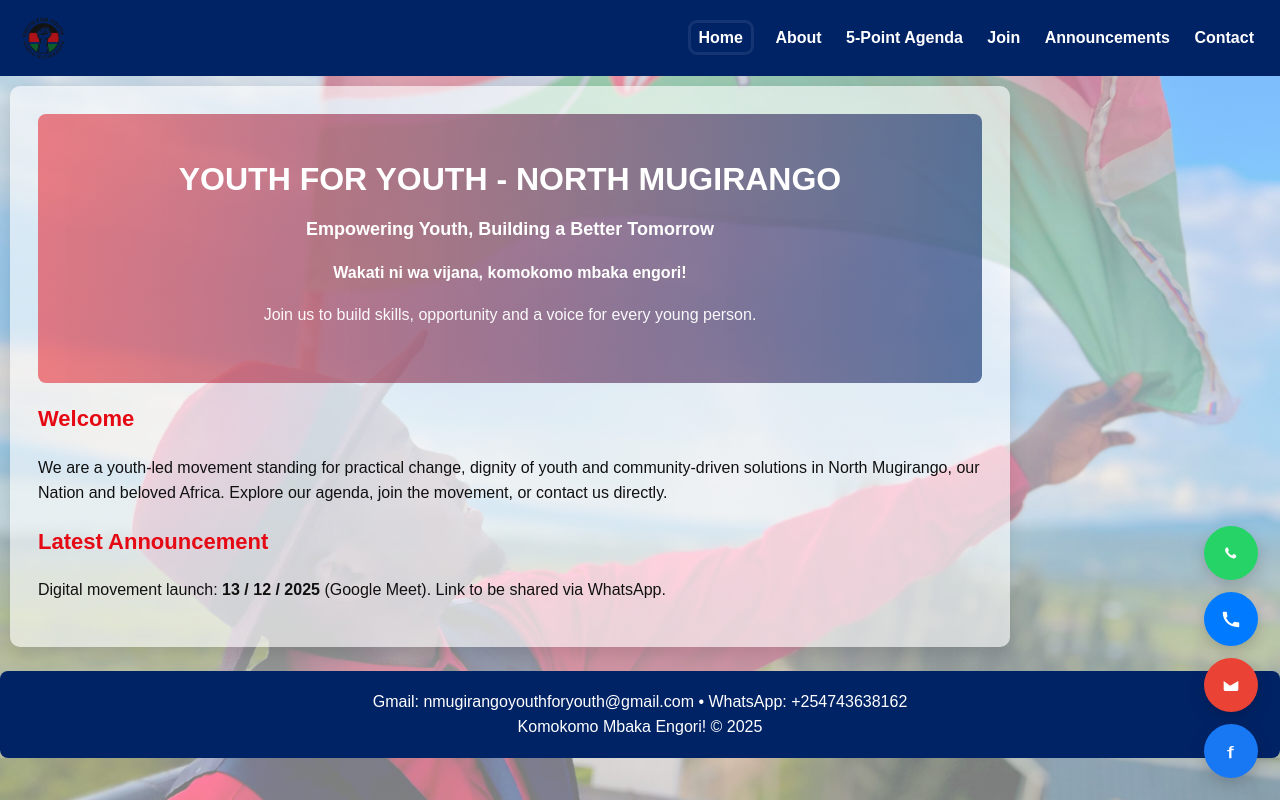
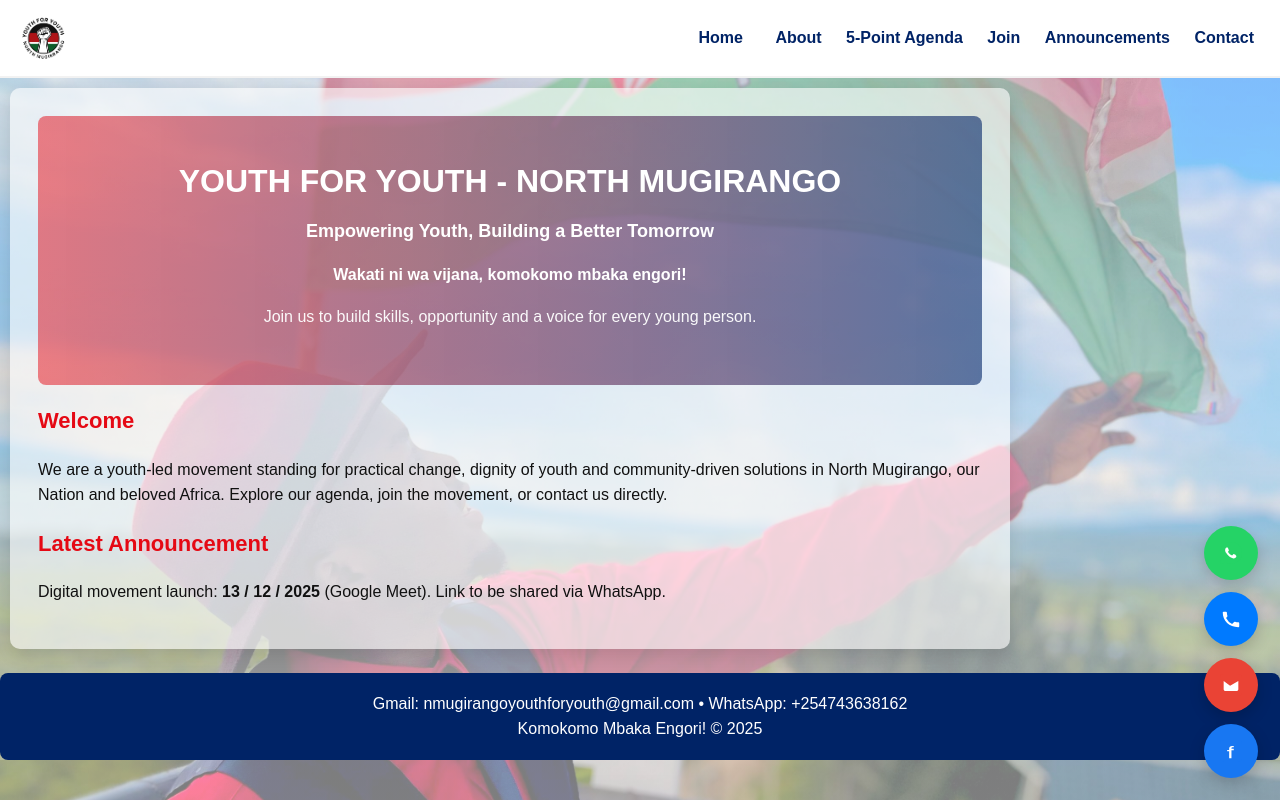
Before and after one commit to synoahkenya/Youth-for-Youth-North-Mugirango-NEW, a plain HTML site: page index.html in a window 1280 px wide. Drawn offline with Linux system fonts and the light colour scheme.

Commit message:
Update style.css

```diff
--- a/assets/css/style.css
+++ b/assets/css/style.css
@@ -31,8 +31,8 @@ body {
 
 /* ---------- HEADER ---------- */
 header.site-header {
-  background: var(--navy);
-  color: #fff;
+  background: #ffffff;         /* white header background */
+  color: var(--navy);          /* navy blue text */
   padding: 10px 16px;
   position: sticky;
   top: 0;
@@ -40,6 +40,7 @@ header.site-header {
   display: flex;
   align-items: center;
   justify-content: space-between;
+  border-bottom: 2px solid rgba(0,0,0,0.05); /* subtle line below header */
 }
 
 .site-header img.logo {
@@ -47,7 +48,7 @@ header.site-header {
 }
 
 .site-nav a {
-  color: #fff;
+  color: var(--navy);          /* make links navy */
   text-decoration: none;
   margin: 0 10px;
   font-weight: 600;
```
